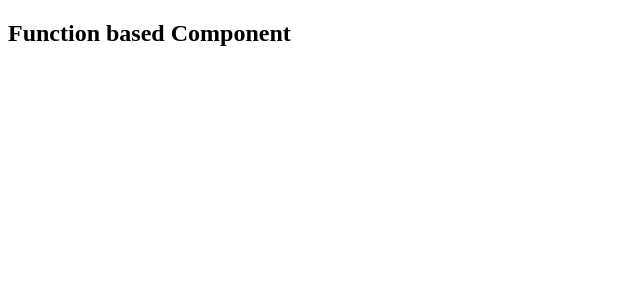
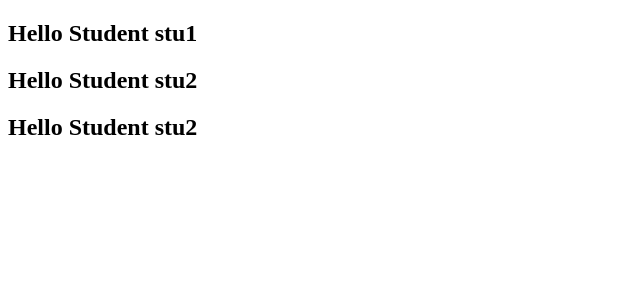
Before and after one commit to Krunal01/Practice, a React (Create React App) app: page / in a window 1280 px wide. Shown: the top 300 px of the page, without its empty margins (0-640 px from the left). Built offline with nearby package versions, Linux system fonts and the light colour scheme.

Commit message:
"Composing Component"

```diff
--- a/src/App.js
+++ b/src/App.js
@@ -1,14 +1,14 @@
-import React, { Component } from "react";
-//using element
-//const e = <h1>Hello World</h1>;
+import React from "react";
+import Student from "./Student";
 
-//using component
-class App extends Component {
-  //render method important
-  render() {
-    //retrun react element
-    return <h2>Class based Component</h2>;
-  }
+function App() {
+  return (
+    <React.Fragment>
+      <Student name="stu1" />
+      <Student name="stu2" />
+      <Student name="stu2" />
+    </React.Fragment>
+  );
 }
 
 export default App;
--- a/src/Student.js
+++ b/src/Student.js
@@ -1,7 +1,7 @@
 import React from "react";
 
-function Student() {
-  return <h2>Function based Component</h2>;
+function Student(props) {
+  return <h2>Hello Student {props.name}</h2>;
 }
 
 export default Student;
--- a/src/index.js
+++ b/src/index.js
@@ -1,7 +1,7 @@
 import React from "react";
 import ReactDOM from "react-dom";
 import App from "./App";
-import Student from "./Student";
+// import Student from "./Student";
 
 ReactDOM.render(<App />, document.getElementById("root"));
-ReactDOM.render(<Student />, document.getElementById("root"));
+// ReactDOM.render(< />, document.getElementById("root"));
```
